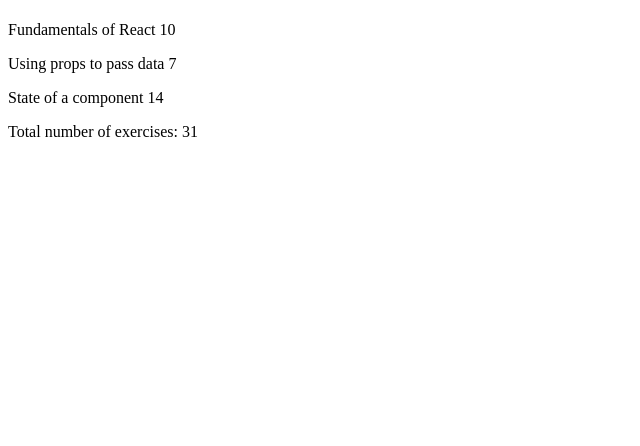
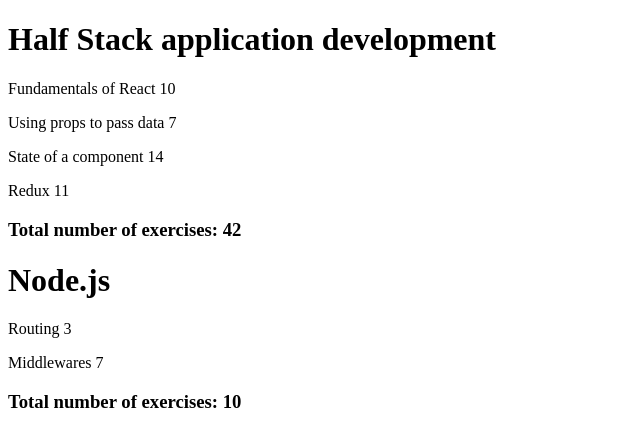
Before and after one commit to apo6677/fullstack_opencourse, a React (Vite) app in the folder part1/courseinfo/: page / in a window 1280 px wide. Shown: the top 446 px of the page, without its empty margins (0-640 px from the left). Built offline with nearby package versions, Linux system fonts and the light colour scheme.

Commit message:
2.4: Course information step 9

```diff
--- a/part1/courseinfo/src/App.jsx
+++ b/part1/courseinfo/src/App.jsx
@@ -25,13 +25,13 @@
     console.log('what is happening here', sum, part.exercises)
     return sum + part.exercises
   }, 0)
-  return <p>Total number of exercises: {totalExercises}</p>
+  return <h3>Total number of exercises: {totalExercises}</h3>
 }
 
 const Course = ({ course }) => {
   return (
     <div>
-      <Header course={course.name} />
+      <Header course_name={course.name} />
       <Content parts={course.parts} />
       <Total parts={course.parts} />
     </div>
@@ -39,9 +39,10 @@
 }
 
 const App = () => {
-  const course = {
+  const courses = [
+    {
+      name: 'Half Stack application development',
       id: 1,
-    name: 'Half Stack application development',
       parts: [
         {
           name: 'Fundamentals of React',
@@ -57,11 +58,39 @@
           name: 'State of a component',
           exercises: 14,
           id: 3
+        },
+        {
+          name: 'Redux',
+          exercises: 11,
+          id: 4
+        }
+      ]
+    },
+    {
+      name: 'Node.js',
+      id: 2,
+      parts: [
+        {
+          name: 'Routing',
+          exercises: 3,
+          id: 1
+        },
+        {
+          name: 'Middlewares',
+          exercises: 7,
+          id: 2
         }
       ]
     }
+  ]
 
-  return <Course course={course} />
+  return (
+    <div>
+      {courses.map((course) => (
+        <Course key={course.id} course={course} />
+      ))}
+    </div>
+  )
 }
 
 export default App
```
Lines whose indentation alone changed are shown as unchanged.
